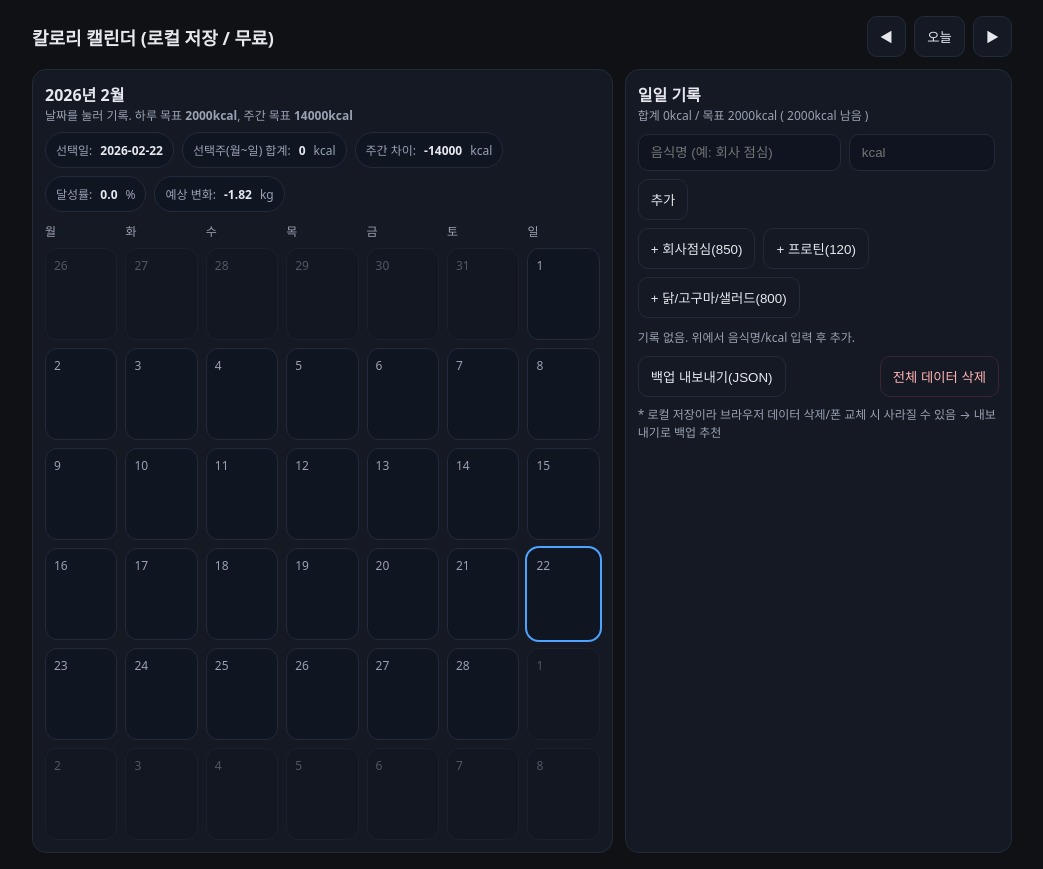
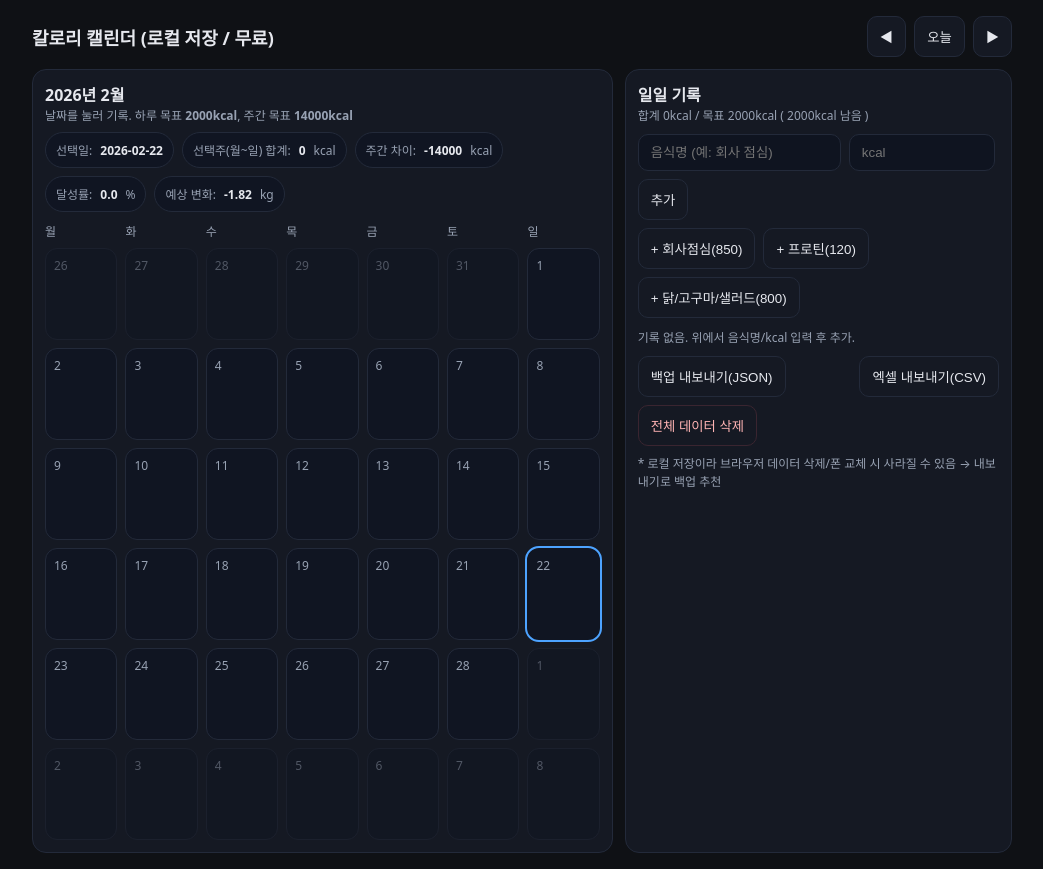
Before and after one commit to suckvayne93-cmd/calorie-calendar, a plain HTML site: page index.html in a window 1280 px wide. Shown: the whole page, without its empty margins (118-1161 px from the left). Drawn offline with Linux system fonts and the light colour scheme.

Commit message:
Update index.html

```diff
--- a/index.html
+++ b/index.html
@@ -98,6 +98,7 @@
 
         <div class="row" style="margin-top:10px; justify-content:space-between;">
           <button id="export">백업 내보내기(JSON)</button>
+          <button id="exportCsv">엑셀 내보내기(CSV)</button>
           <button class="del" id="wipe">전체 데이터 삭제</button>
         </div>
         <div class="small" style="margin-top:8px;">
@@ -114,4 +115,5 @@
     }
   </script>
 </body>
+
 </html>
```
